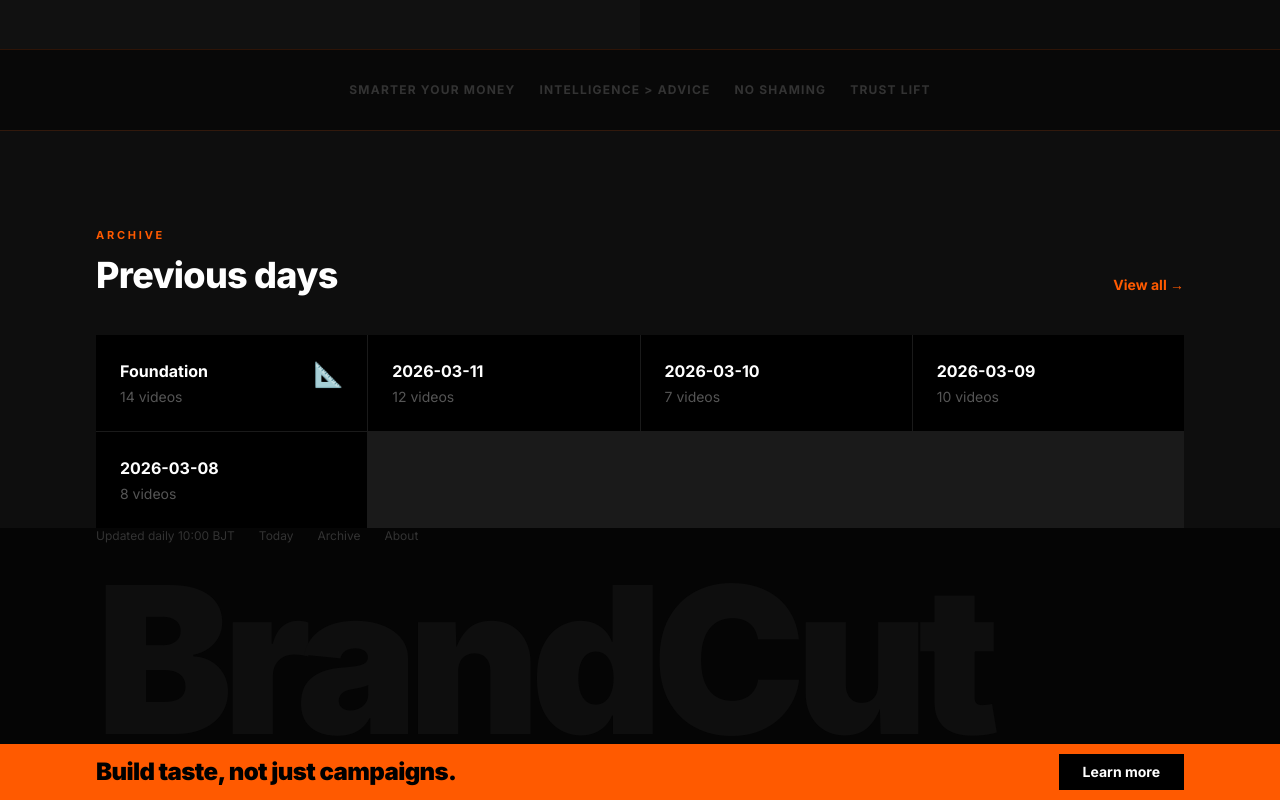
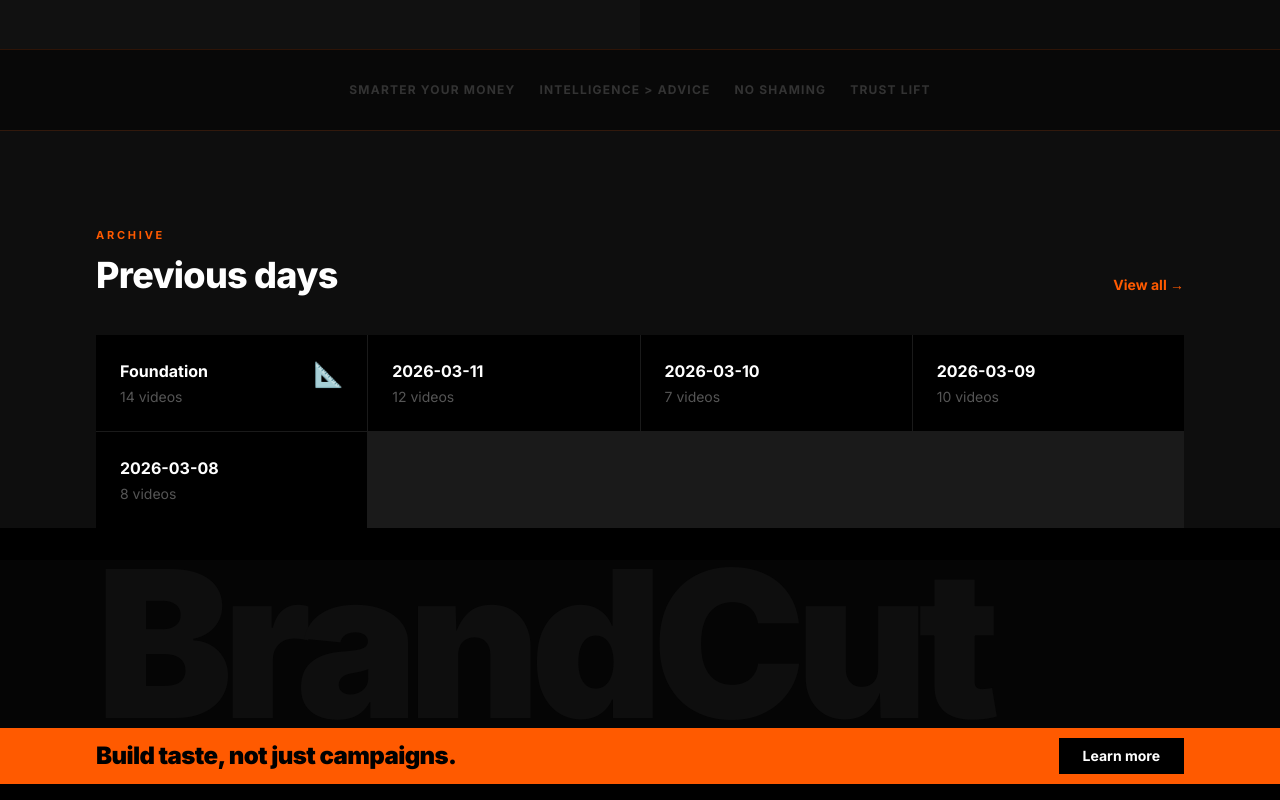
Before and after one commit to kylelinger/yt-inspo-web, a Next.js app: page / in a window 1280 px wide. Shown: the part 3177-3977 px from the top of the page. Built offline with nearby package versions, Linux system fonts and the light colour scheme.

Commit message:
remove: delete footer bottom-left text links

```diff
--- a/src/app/layout.tsx
+++ b/src/app/layout.tsx
@@ -67,14 +67,6 @@ export default function RootLayout({
         <footer>
           <div className="section-full" style={{ background: "#050505" }}>
             <div className="section-inner py-10">
-              <div className="flex flex-col gap-6 sm:flex-row sm:items-end sm:justify-between">
-                <div className="flex gap-6 text-xs text-[#333]">
-                  <span>Updated daily 10:00 BJT</span>
-                  <a href="/" className="hover:text-[#666]">Today</a>
-                  <a href="/archive" className="hover:text-[#666]">Archive</a>
-                  <a href="/about" className="hover:text-[#666]">About</a>
-                </div>
-              </div>
               <div
                 className="mt-8 select-none overflow-hidden"
                 style={{
```
